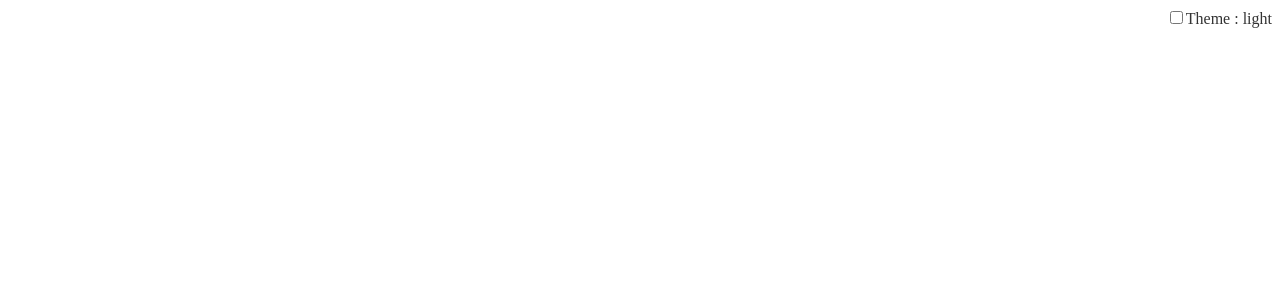
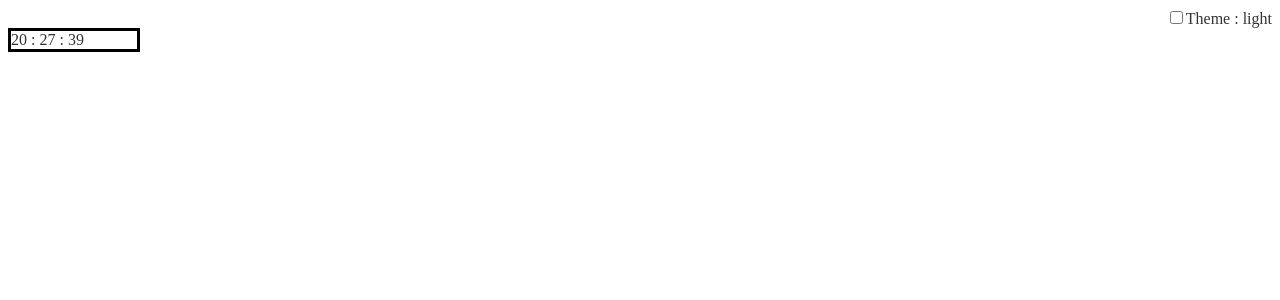
Before and after one commit to mythreyeepn/React_challenges, a React (Create React App) app: page /clock in a window 1280 px wide. Before the commit this address had no page. Shown: the top 300 px of the page. Built offline with nearby package versions, Linux system fonts and the light colour scheme.

Commit message:
Code for a digital clock

```diff
--- a/src/App.js
+++ b/src/App.js
@@ -11,6 +11,7 @@ import NavBar from "./NavBar";
 import { BackGroundChanger } from "./BackGround-Changer/BackGroundChanger"; // Importing the context provider
 import TrafficLights from "./Traffic-Lights";
 import Tabs from "./BasicTabs/Tabs";
+import Clock from "./DigitalClock/Clock";
 
 // import NotFound from './NotFound';
 
@@ -29,6 +30,7 @@ const App = () => {
           <Route path="/lights" element={<GridLights />} />
           <Route path="/trafficLights" element={<TrafficLights />} />
           <Route path="/tabs" element={<Tabs />} />
+          <Route path="/clock" element={<Clock />} />
         </Routes>
       </Router>
     </BackGroundChanger>
--- /dev/null
+++ b/src/DigitalClock/Clock.js
@@ -0,0 +1,31 @@
+import React, { useState, useEffect } from "react";
+
+const Clock = () => {
+  const [time, setTime] = useState(new Date());
+
+  useEffect(() => {
+    let timer = setInterval(() => {
+      setTime(new Date());
+    }, 1000);
+
+    return () => {
+      clearInterval(timer);
+    };
+  }, []);
+
+  function formattedTime() {
+    const hours = String(time.getHours()).padStart(2, "0");
+    const minutes = String(time.getMinutes()).padStart(2, "0");
+    const seconds = String(time.getSeconds()).padStart(2, "0");
+    return `${hours} : ${minutes} : ${seconds}`;
+  }
+  return (
+    <>
+      <div style={{ display: "flex", border: "3px solid black", width: "10%" }}>
+        <div>{formattedTime()}</div>
+      </div>
+    </>
+  );
+};
+
+export default Clock;
```
